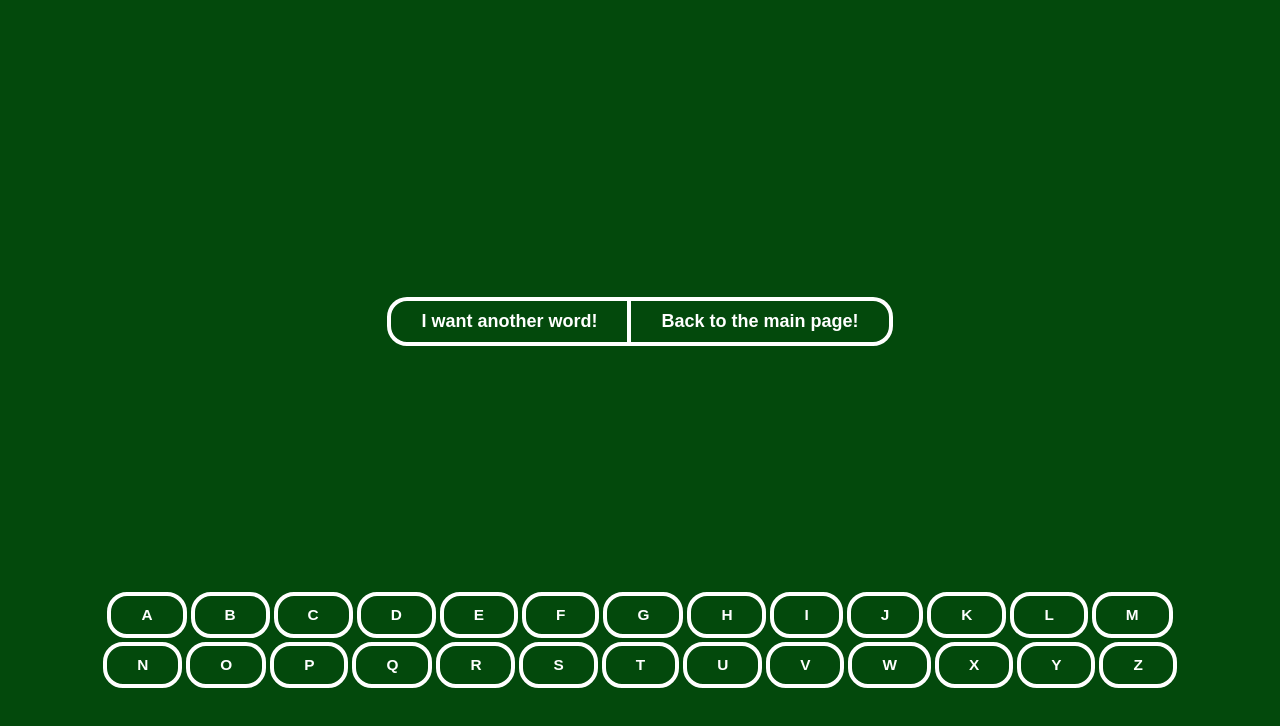
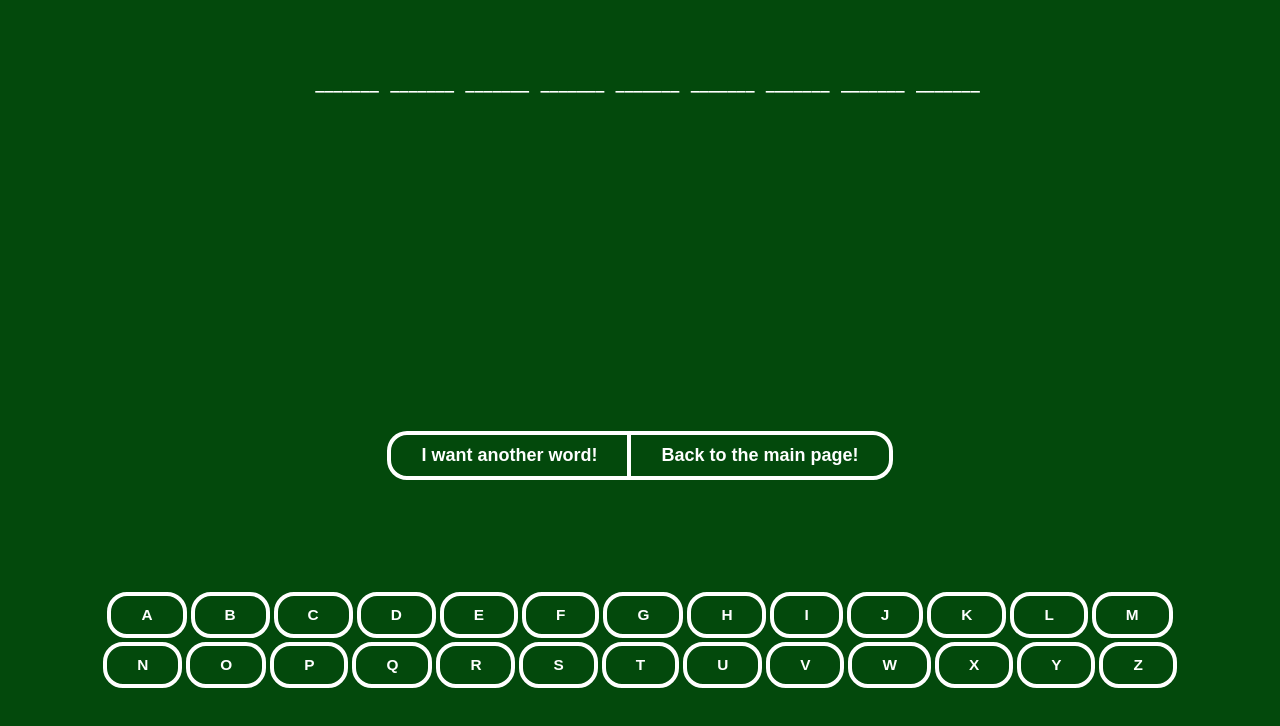
Before and after one commit to DorottyaVarju/feed-the-mouse, a React (Create React App) app: page /game in a window 1280 px wide. Shown: the top 726 px of the page. Built offline with nearby package versions, Linux system fonts and the light colour scheme.

Commit message:
css mods

```diff
--- a/src/components/WordToGuess.js
+++ b/src/components/WordToGuess.js
@@ -123,10 +123,9 @@ function WordToGuess(){
         window.location.href = '/';
     };
 
-    /*
     useEffect(() => {
         returnAWordToGuess();
-    }, []); */
+    }, []);
 
     return(
         <div>
--- a/src/css/WordToGuess.css
+++ b/src/css/WordToGuess.css
@@ -7,6 +7,8 @@
 
 #buttonDiv {
     align-self: center;
+    display: flex;
+    height: 100%;
 }
 
 button {
@@ -26,9 +28,9 @@ button:hover {
 }
 
 ul {
-    display: inline-flex;
+    display: flex;
     align-items: flex-end;
-    height: 70px;
+    min-height: 80px;
     align-self: center;
     list-style: none;
 }
@@ -60,6 +62,7 @@ canvas {
     border-top-right-radius: 0;
     border-bottom-right-radius: 0;
     border-right: 2px solid white;
+    align-self: flex-end;
 }
 
 #checkmark{
@@ -74,6 +77,7 @@ canvas {
     border-top-left-radius: 0;
     border-bottom-left-radius: 0;
     border-left: 2px solid white;
+    align-self: flex-end;
 }
 
 @media only screen and (max-width: 768px) {
```
